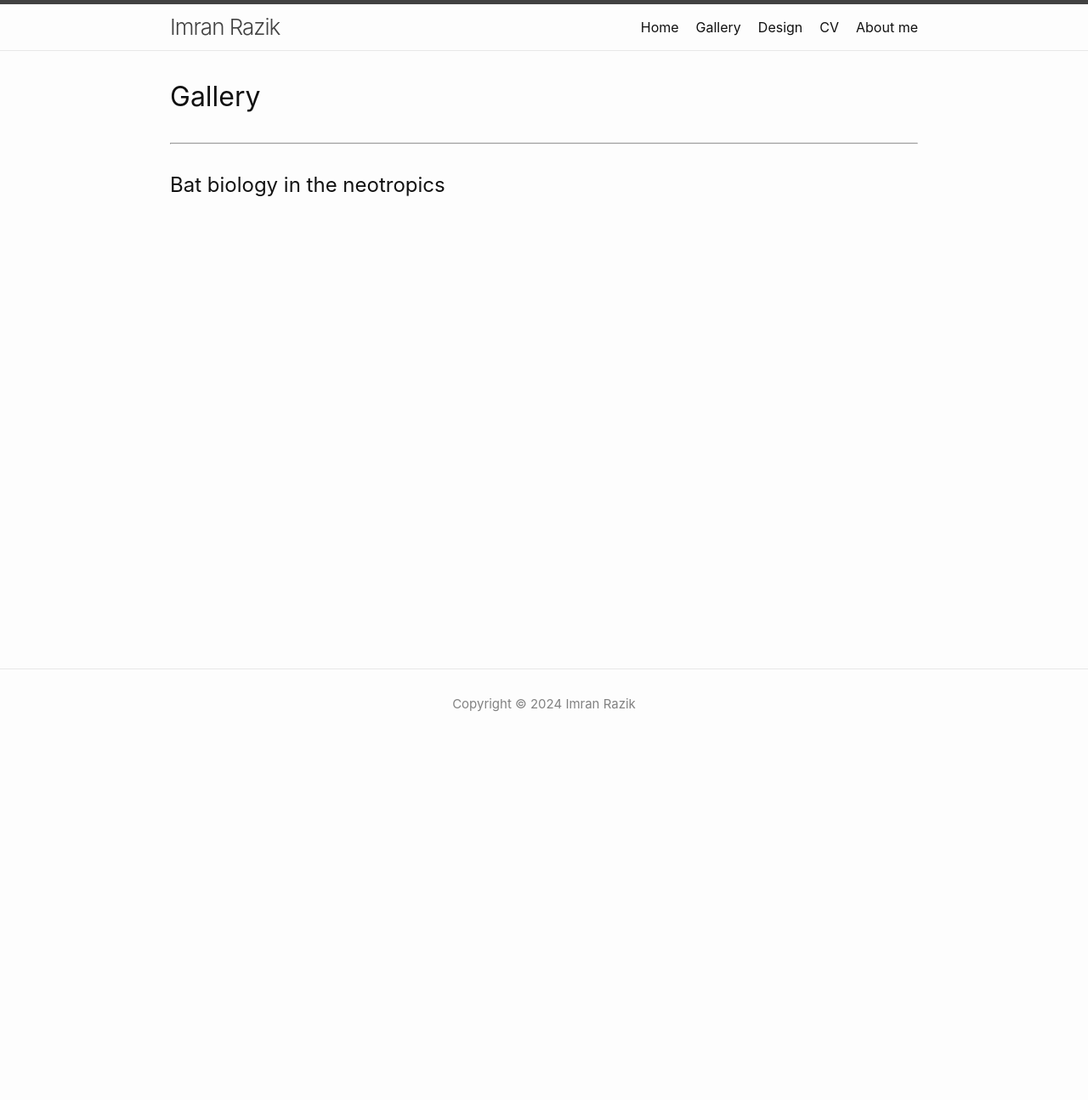
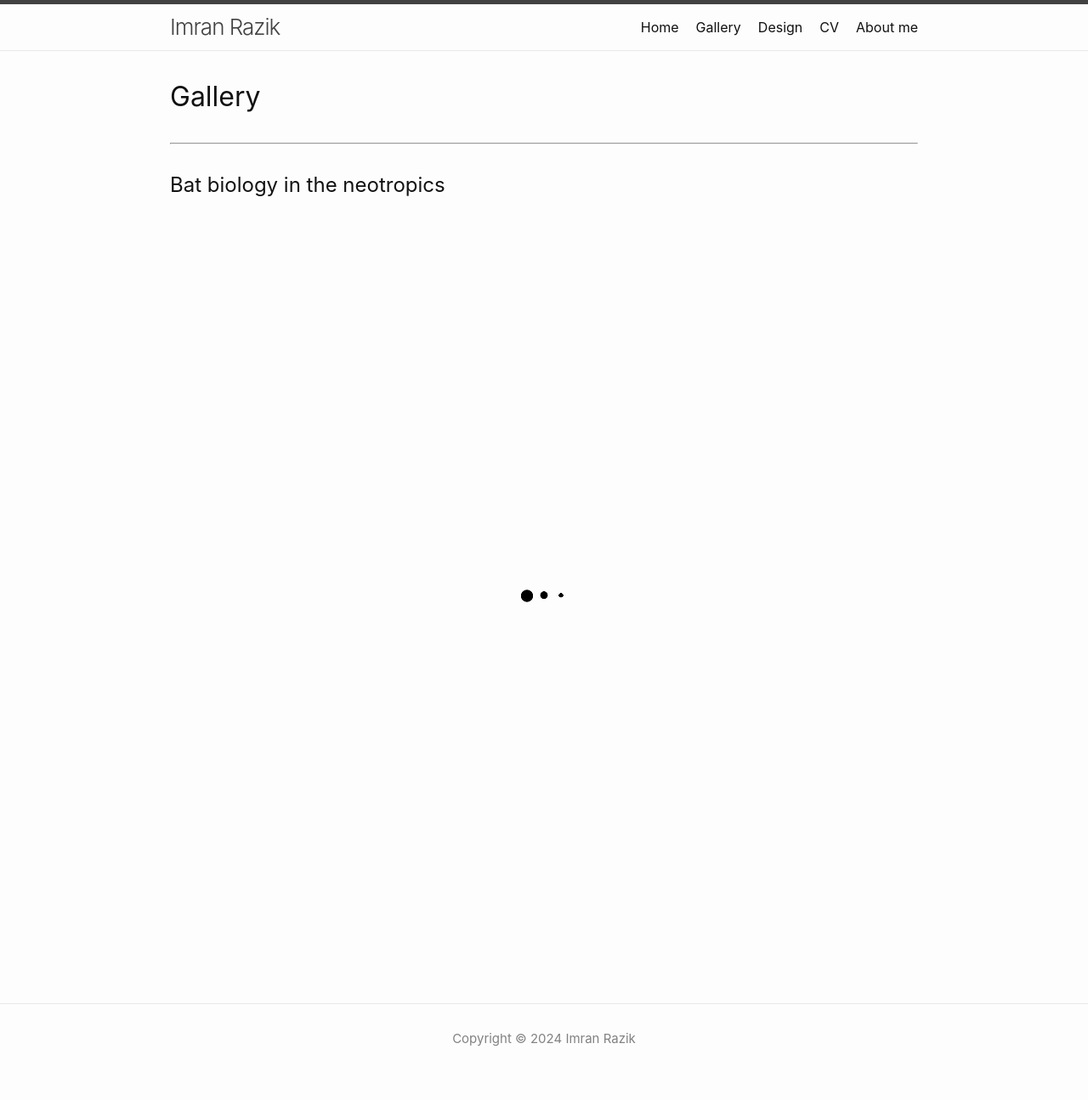
Before and after one commit to imranrazik/imranrazik.github.io, a Jekyll site: the page built from Gallery.md, in a window 1280 px wide. Shown: the whole page at 85% size. Built offline with Jekyll 4.4.1, drawn with Linux system fonts in a browser that asks for light colours; our own code applies the rules of GitHub Pages for plain Markdown files; before the commit the page ends 900 px from its top, so only the background shows below that.

Commit message:
Update Gallery.md

```diff
--- a/Gallery.md
+++ b/Gallery.md
@@ -6,8 +6,8 @@ layout: default
 
 ## Bat biology in the neotropics
 
-<div id="loading" class="loading">
-    <div class="dot-pulse"></div>
+<div class="loader-container">
+  <div class="loader"></div>
 </div>
 
 <div id="gallery-container" style="display: none;">
```
